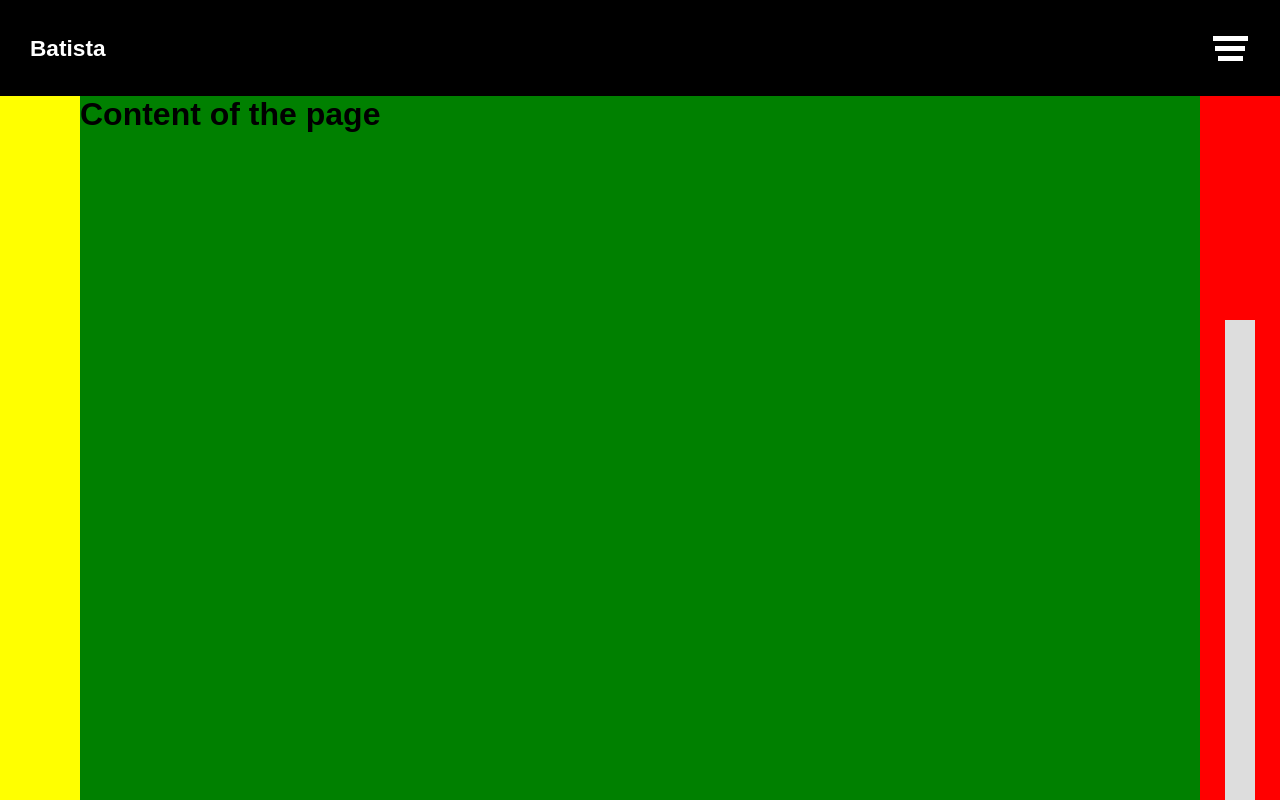
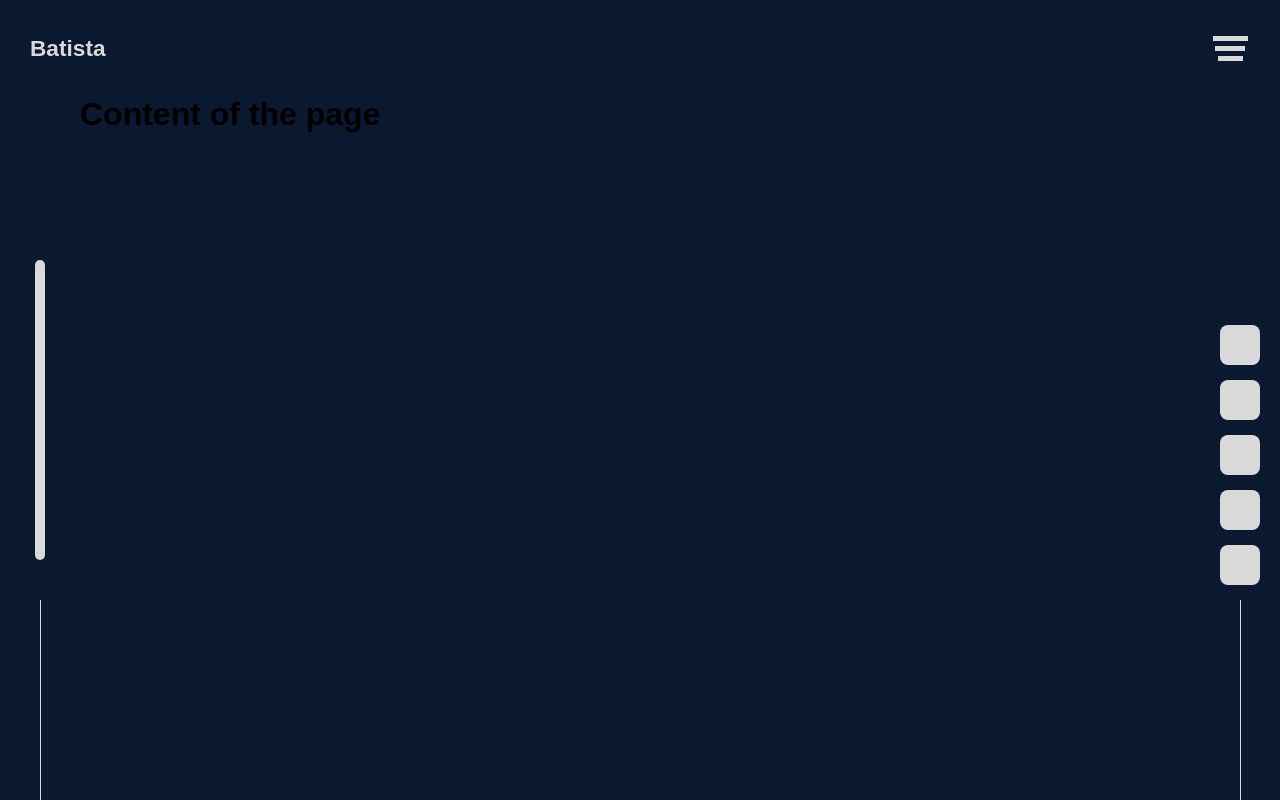
Before and after one commit to BatistaTony/batista-dev, a React (Create React App) app: page / in a window 1280 px wide. Built offline with nearby package versions, Linux system fonts and the light colour scheme.

Commit message:
feat: add network items and start adding real colors

```diff
--- a/src/components/layout/layout.tsx
+++ b/src/components/layout/layout.tsx
@@ -2,7 +2,7 @@ import React from "react";
 import Networks from "../section/Networks";
 import Logo from "../ui/Logo";
 import MenuHumburguer from "../ui/MenuHamburguer";
-import { LayoutContainer } from "./styles";
+import { LayoutContainer, SiderBarLeft, ButtonBarIndicator } from "./styles";
 
 interface LayoutProps {
   children: React.ReactNode;
@@ -15,10 +15,14 @@ export const Layout = ({ children }: LayoutProps) => {
         <Logo />
         <MenuHumburguer />
       </div>
-      <div className="left-side-bar" />
+      <div className="left-side-bar">
+        <SiderBarLeft></SiderBarLeft>
+        <ButtonBarIndicator />
+      </div>
       <div className="content">{children}</div>
       <div className="right-side-bar">
         <Networks />
+        <ButtonBarIndicator />
       </div>
     </LayoutContainer>
   );
--- a/src/components/layout/styles.ts
+++ b/src/components/layout/styles.ts
@@ -10,7 +10,6 @@ export const LayoutContainer = styled.div`
   .navbar {
     width: 100%;
     height: 100%;
-    background-color: black;
     grid-column: 1/4;
     grid-row: 1/2;
     display: flex;
@@ -25,18 +24,17 @@ export const LayoutContainer = styled.div`
   .left-side-bar {
     width: 100%;
     height: 100%;
-    background-color: yellow;
     grid-column: 1/2;
     grid-row: 2/3;
     display: flex;
-    align-items: flex-end;
-    justify-content: center;
+    align-items: center;
+    justify-content: flex-end;
+    flex-direction: column;
   }
 
   .content {
     width: 100%;
     height: 100%;
-    background-color: green;
     grid-column: 2/2;
     grid-row: 2/3;
   }
@@ -44,11 +42,25 @@ export const LayoutContainer = styled.div`
   .right-side-bar {
     width: 100%;
     height: 100%;
-    background-color: red;
     grid-column: 3/3;
     grid-row: 2/3;
     display: flex;
-    align-items: flex-end;
-    justify-content: center;
+    flex-direction: column;
+    align-items: center;
+    justify-content: flex-end;
   }
 `;
+
+export const SiderBarLeft = styled.div`
+  height: 300px;
+  width: 10px;
+  background: ${(props) => props.theme.colors.primaryWhite};
+  margin-bottom: 40px;
+  border-radius: 5px;
+`;
+
+export const ButtonBarIndicator = styled.div`
+  width: 1px;
+  height: 200px;
+  background: ${(props) => props.theme.colors.primaryWhite};
+`;
--- a/src/components/section/Networks/index.tsx
+++ b/src/components/section/Networks/index.tsx
@@ -1,8 +1,16 @@
 import React from "react";
-import { NetworksContainer } from "./style";
+import { NetworksContainer, NetWorkItem } from "./style";
 
 const Networks = () => {
-  return <NetworksContainer></NetworksContainer>;
+  const newtWorks = [1, 2, 3, 4, 5];
+
+  return (
+    <NetworksContainer>
+      {newtWorks.map((newtWork) => (
+        <NetWorkItem />
+      ))}
+    </NetworksContainer>
+  );
 };
 
 export default Networks;
--- a/src/components/section/Networks/style.ts
+++ b/src/components/section/Networks/style.ts
@@ -1,7 +1,18 @@
 import styled from "styled-components";
 
 export const NetworksContainer = styled.div`
-  width: 30px;
-  height: 60vh;
-  background: ${(props) => props.theme.colors.bg};
+  width: 100%;
+  height: auto;
+  display: flex;
+  flex-direction: column;
+  align-items: center;
 `;
+
+export const NetWorkItem = styled.div`
+  width: 40px;
+  height: 40px;
+  background: ${(props) => props.theme.colors.primaryWhite};
+  border-radius: 8px;
+  margin-bottom: 15px;
+  cursor: pointer;
+`;
--- a/src/components/ui/Logo/style.ts
+++ b/src/components/ui/Logo/style.ts
@@ -3,6 +3,6 @@ import styled from "styled-components";
 export const LogoContainer = styled.div`
   h1 {
     font-size: 17pt;
-    color: white;
+    color: ${(props) => props.theme.colors.primaryWhite};
   }
 `;
--- a/src/components/ui/MenuHamburguer/style.ts
+++ b/src/components/ui/MenuHamburguer/style.ts
@@ -18,7 +18,7 @@ export const MenuHamburguerContainer = styled.div<MenuHamburguerContainerProps>`
   .line-3 {
     width: 35px;
     height: 5px;
-    background: white;
+    background: ${(props) => props.theme.colors.primaryWhite};
     transition: transform 0.5s;
   }
 
--- a/src/styles/global.style.ts
+++ b/src/styles/global.style.ts
@@ -6,10 +6,15 @@ export const GlobalStyle = createGlobalStyle`
         padding:0;
         margin:0;
     }
+
+    body {
+      background-color: #0A192F;
+    }
 `;
 
 export const theme: DefaultTheme = {
   colors: {
-    bg: "#ddd",
+    bg: "#0A192F",
+    primaryWhite: "#d9d9d9",
   },
 };
```
